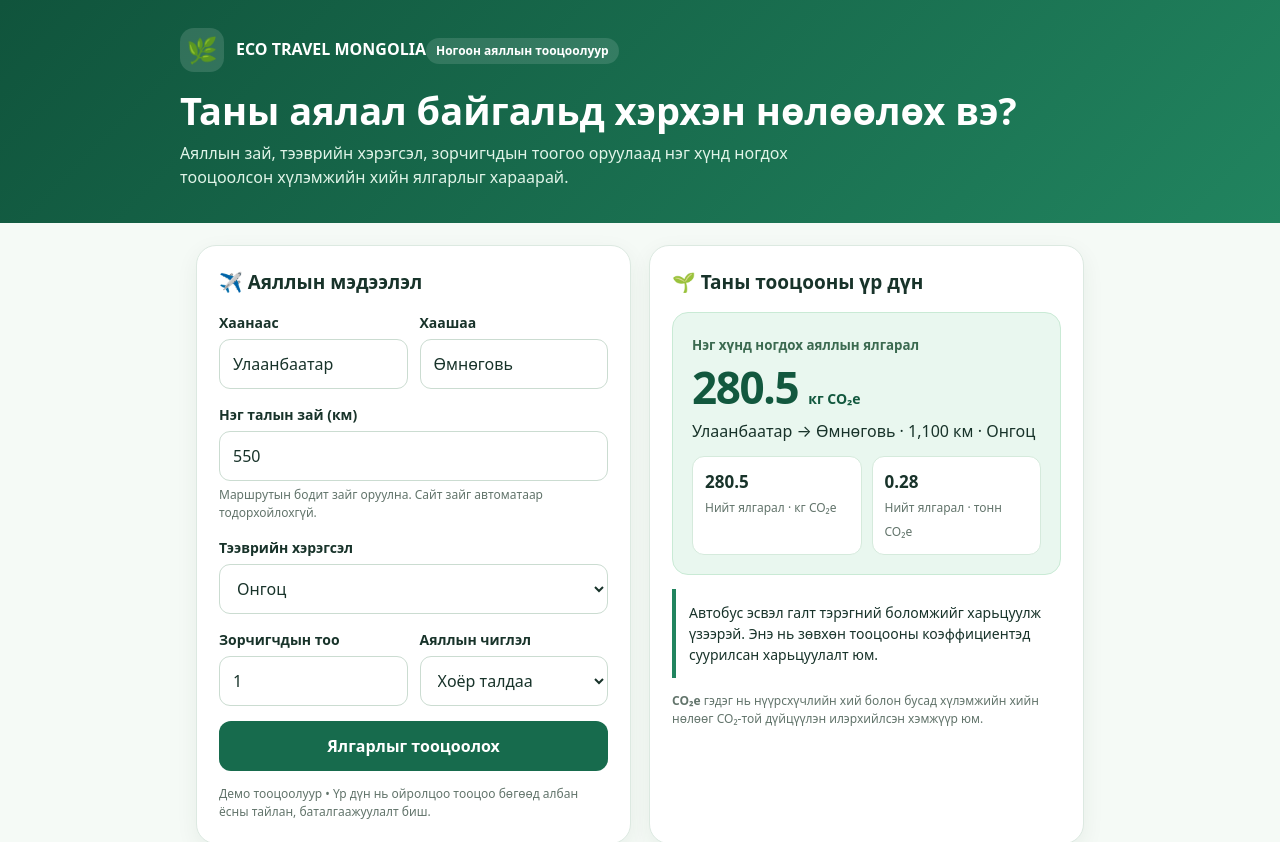
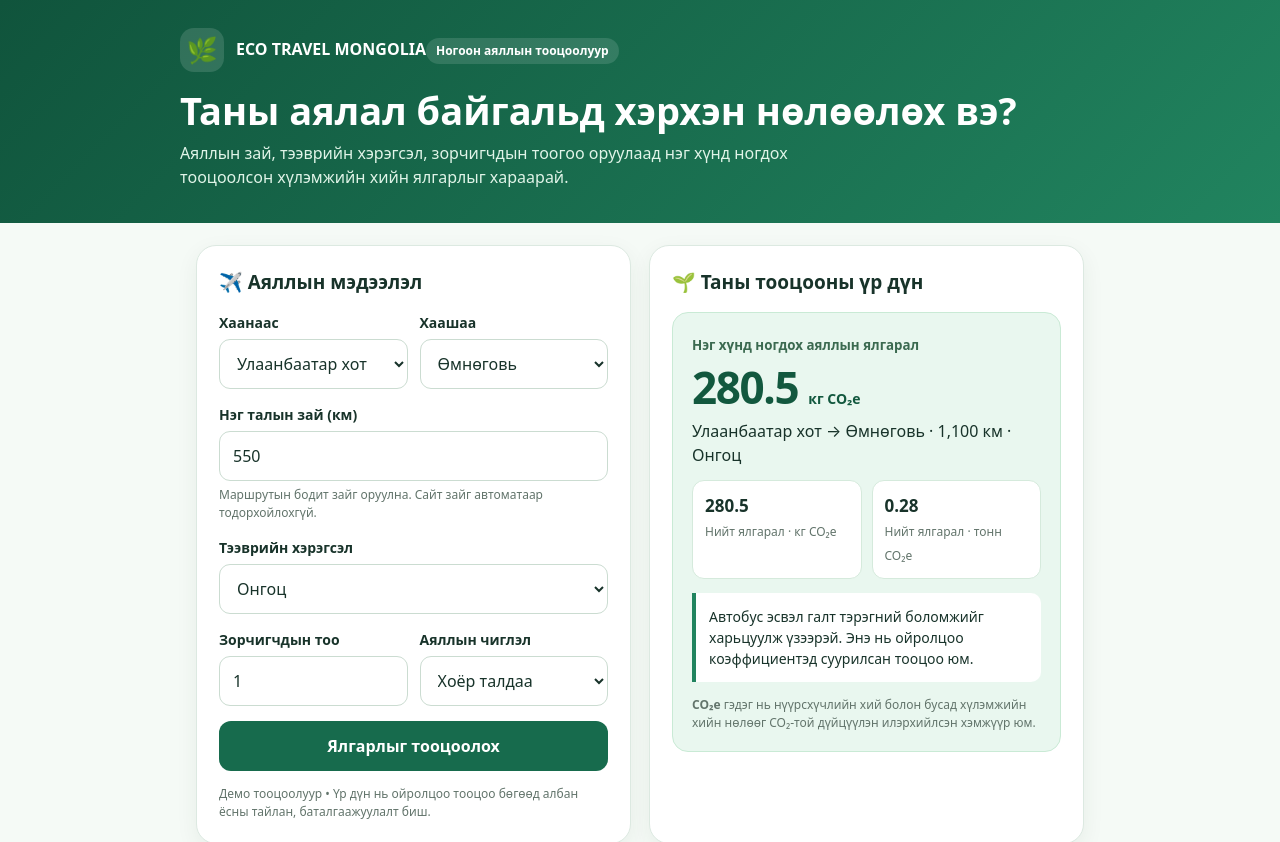
Before and after one commit to btuwshinbayar-cpu/IUU-carbon-calculator, a plain HTML site: page index.html in a window 1280 px wide. Shown: the top 842 px of the page. Drawn offline with Linux system fonts and the light colour scheme.

Commit message:
Replace input fields with select elements for locations

```diff
--- a/index.html
+++ b/index.html
@@ -35,8 +35,8 @@ footer{padding:0 16px 28px;color:var(--muted);font-size:12px}.notice{font-size:1
 <h2>✈️ Аяллын мэдээлэл</h2>
 <form id="calcForm">
 <div class="two">
-<div class="field"><label for="origin">Хаанаас</label><input id="origin" placeholder="Жишээ: Улаанбаатар" value="Улаанбаатар" maxlength="80"></div>
-<div class="field"><label for="destination">Хаашаа</label><input id="destination" placeholder="Жишээ: Өмнөговь" value="Өмнөговь" maxlength="80"></div>
+<div class="field"><label for="origin">Хаанаас</label><select id="origin"></select></div>
+<div class="field"><label for="destination">Хаашаа</label><select id="destination"></select></div>
 </div>
 <div class="field"><label for="distance">Нэг талын зай (км)</label><input id="distance" type="number" min="1" max="30000" step="1" value="550" required><div class="hint">Маршрутын бодит зайг оруулна. Сайт зайг автоматаар тодорхойлохгүй.</div></div>
 <div class="field"><label for="mode">Тээврийн хэрэгсэл</label><select id="mode">
@@ -61,7 +61,6 @@ footer{padding:0 16px 28px;color:var(--muted);font-size:12px}.notice{font-size:1
 <div class="stat"><b id="total">—</b><span>Нийт ялгарал · кг CO₂e</span></div>
 <div class="stat"><b id="tonnes">—</b><span>Нийт ялгарал · тонн CO₂e</span></div>
 </div>
-</div>
 <div class="tip" id="tip">Тээврийн хэрэгсэл, зай, зорчигчдын мэдээллээ оруулаад тооцоолоорой.</div>
 <div class="notice"><strong>CO₂e</strong> гэдэг нь нүүрсхүчлийн хий болон бусад хүлэмжийн хийн нөлөөг CO₂-той дүйцүүлэн илэрхийлсэн хэмжүүр юм.</div>
 </section>
@@ -74,10 +73,23 @@ footer{padding:0 16px 28px;color:var(--muted);font-size:12px}.notice{font-size:1
 </main>
 <footer class="wrap">Eco Travel Mongolia · Ногоон аяллын боловсролын демо төсөл</footer>
 <script>
-/* Үзүүлэнгийн ойролцоо коэффициент: кг CO2e / зорчигч-км.
-   Албан ёсны тайлан гаргахад ашиглахын өмнө итгэмжлэгдсэн эх сурвалжаар баталгаажуулна. */
+/* Демо коэффициентүүд: албан ёсны тайлангийн өмнө эх сурвалжаар баталгаажуулна. */
 const factors = { plane: 0.255, car: 0.171, bus: 0.105, train: 0.041 };
 const names = { plane: "Онгоц", car: "Суудлын автомашин", bus: "Автобус", train: "Галт тэрэг" };
+const locations = ["Улаанбаатар хот","Архангай","Баян-Өлгий","Баянхонгор","Булган","Говь-Алтай","Говьсүмбэр","Дархан-Уул","Дорноговь","Дорнод","Дундговь","Завхан","Орхон","Өвөрхангай","Өмнөговь","Сүхбаатар","Сэлэнгэ","Төв","Увс","Ховд","Хөвсгөл","Хэнтий"];
+const origin = document.getElementById("origin");
+const destination = document.getElementById("destination");
+function fillLocations(select, defaultValue) {
+  locations.forEach(name => {
+    const option = document.createElement("option");
+    option.value = name; option.textContent = name;
+    if (name === defaultValue) option.selected = true;
+    select.appendChild(option);
+  });
+}
+fillLocations(origin, "Улаанбаатар хот");
+fillLocations(destination, "Өмнөговь");
+
 const form = document.getElementById("calcForm");
 const mode = document.getElementById("mode");
 const occupancyWrap = document.getElementById("carOccupancyWrap");
@@ -89,22 +101,21 @@ function calculate(e){
  const people=Number(document.getElementById("people").value);
  const trips=Number(document.getElementById("trip").value);
  const type=mode.value;
+ if(origin.value===destination.value){alert("Эхлэх болон очих газар өөр байх ёстой.");return;}
  if(!Number.isFinite(distance)||distance<=0||distance>30000||!Number.isFinite(people)||people<1){alert("Зай болон зорчигчдын тоог зөв оруулна уу.");return;}
- const roundTripKm=distance*trips;
- let perPerson=roundTripKm*factors[type];
+ const tripDistance=distance*trips;
+ let perPerson=tripDistance*factors[type];
  if(type==="car"){
    const occupants=Math.max(1,Math.min(9,Number(document.getElementById("carOccupancy").value)||1));
-   perPerson=roundTripKm*factors.car/occupants;
+   perPerson=tripDistance*factors.car/occupants;
  }
- const total=perPerson*(type==="car"?people:people);
+ const total=perPerson*people;
  document.getElementById("perPerson").innerHTML=fmt(perPerson)+' <span class="unit">кг CO₂e</span>';
  document.getElementById("total").textContent=fmt(total);
  document.getElementById("tonnes").textContent=fmt(total/1000);
- const from=document.getElementById("origin").value.trim()||"Эхлэх цэг";
- const to=document.getElementById("destination").value.trim()||"Очих цэг";
- document.getElementById("routeLabel").textContent=`${from} → ${to} · ${fmt(roundTripKm)} км · ${names[type]}`;
- const alternatives={plane:"Автобус эсвэл галт тэрэгний боломжийг харьцуулж үзээрэй.",car:"Нэг машинаар хамт зорчих хүнээ нэмэх нь нэг хүнд ногдох ялгарлыг бууруулж болно.",bus:"Нийтийн тээврээр зорчих нь олон тохиолдолд нэг хүнд ногдох ялгарлыг бууруулах боломжтой.",train:"Галт тэрэгний хүртээмжтэй чиглэл байвал ялгарлыг харьцуулан үзээрэй."};
- document.getElementById("tip").textContent=alternatives[type]+" Энэ нь зөвхөн тооцооны коэффициентэд суурилсан харьцуулалт юм.";
+ document.getElementById("routeLabel").textContent=`${origin.value} → ${destination.value} · ${fmt(tripDistance)} км · ${names[type]}`;
+ const tips={plane:"Автобус эсвэл галт тэрэгний боломжийг харьцуулж үзээрэй.",car:"Хамт зорчих хүнээ нэмэх нь нэг хүнд ногдох ялгарлыг бууруулж болно.",bus:"Нийтийн тээврээр зорчих нь олон тохиолдолд нэг хүнд ногдох ялгарлыг бууруулах боломжтой.",train:"Галт тэрэгний боломжтой чиглэл байвал ялгарлыг харьцуулж үзээрэй."};
+ document.getElementById("tip").textContent=tips[type]+" Энэ нь ойролцоо коэффициентэд суурилсан тооцоо юм.";
 }
 form.addEventListener("submit",calculate);
 calculate();
```
